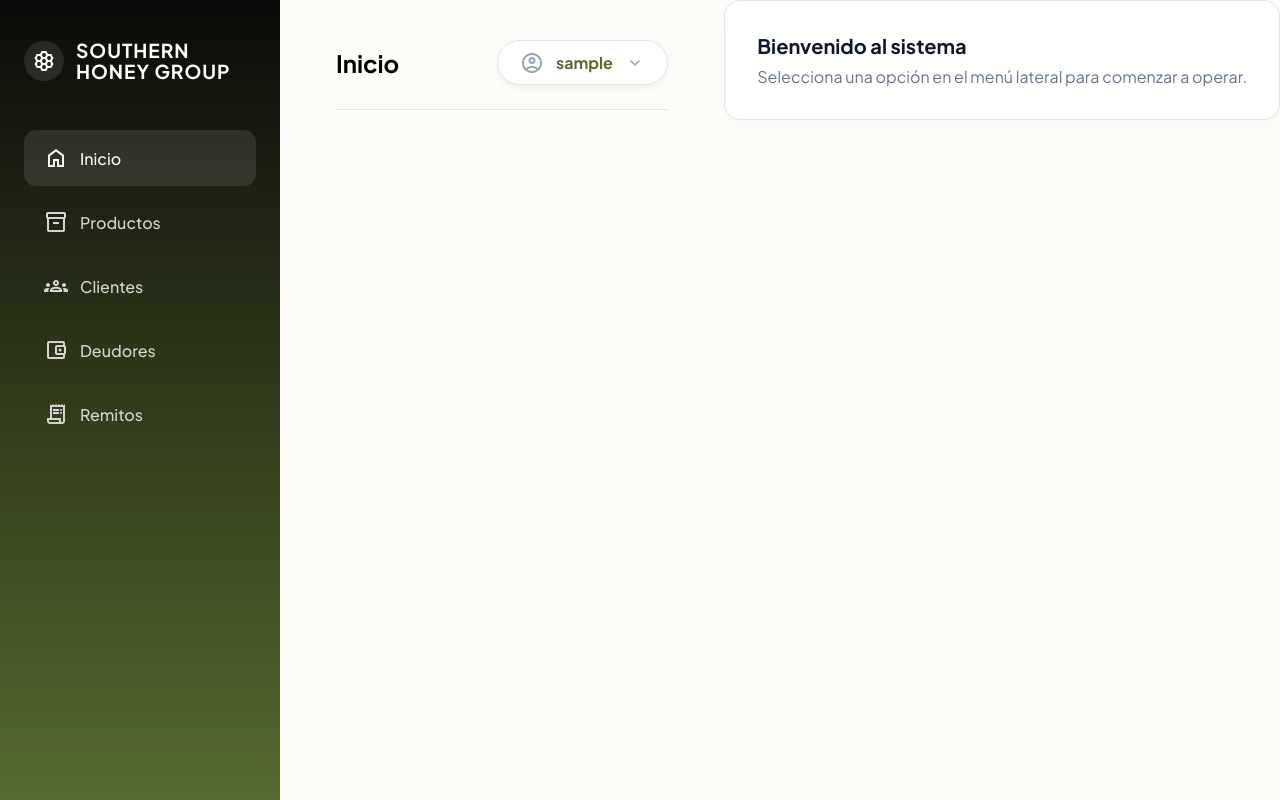
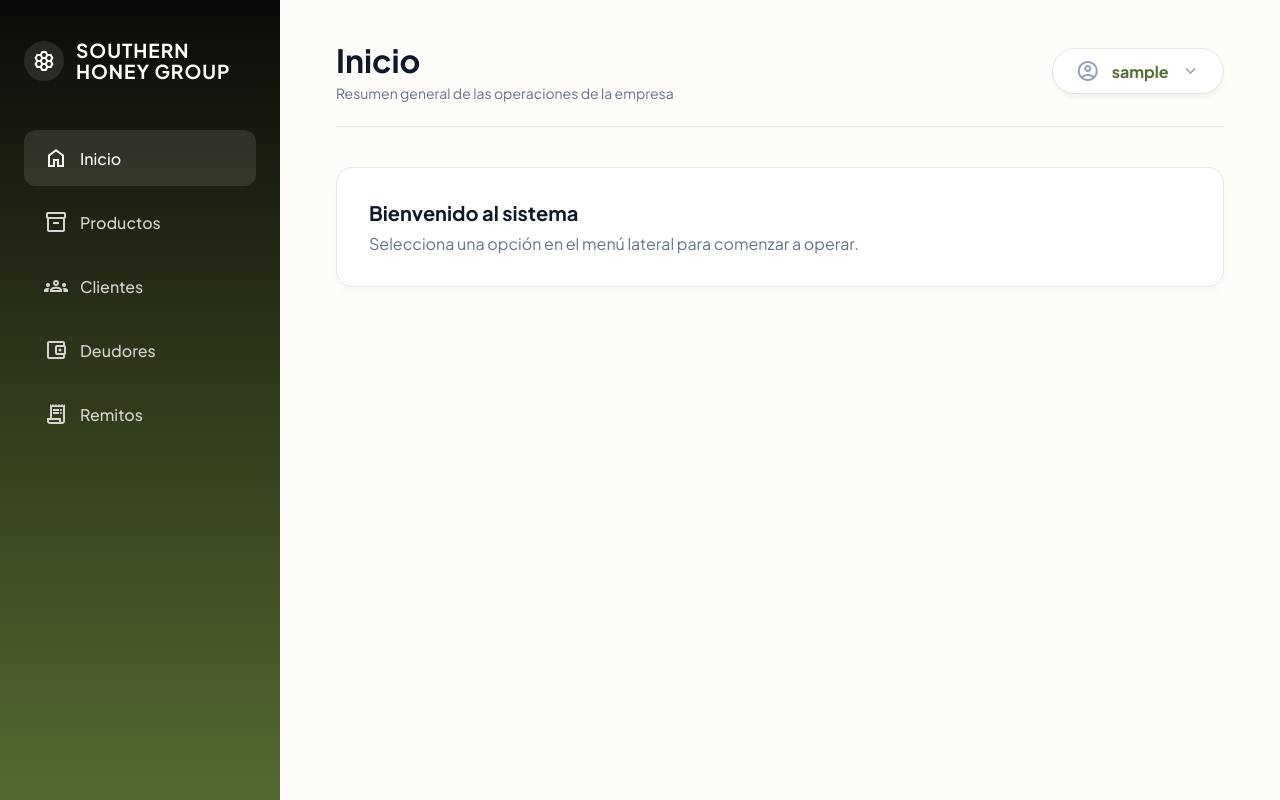
Before and after one commit to bautistaribotta/southern_honey_group, a Django app: page /inicio/ in a window 1280 px wide. Run offline with Django 5.2, Linux system fonts and the light colour scheme; the visitor is signed in with stand-in values (Sample User, id 1).

Commit message:
Comento el codigo de la funcion de inicio de sesion, corrijo bug de la vista de inicio

```diff
--- a/main/templates/inicio.html
+++ b/main/templates/inicio.html
@@ -10,13 +10,15 @@
     <link rel="icon" type="image/svg+xml" href="../static/hive.svg">
 
     <!-- Tipografia -->
-    <link href="https://fonts.googleapis.com/css2?family=Plus+Jakarta+Sans:wght@400;500;600;700&amp;display=swap" rel="stylesheet"/>
-    <link href="https://fonts.googleapis.com/css2?family=Material+Symbols+Outlined:wght,FILL@100..700,0..1&amp;display=swap" rel="stylesheet"/>
+    <link href="https://fonts.googleapis.com/css2?family=Plus+Jakarta+Sans:wght@400;500;600;700&display=swap" rel="stylesheet"/>
+    <link href="https://fonts.googleapis.com/css2?family=Material+Symbols+Outlined:wght,FILL@100..700,0..1&display=swap" rel="stylesheet"/>
 
     <!-- Link de referencia a HTMX -->
     <script src="https://cdn.jsdelivr.net/npm/htmx.org@2.0.8/dist/htmx.min.js"> </script>
   </head>
 
+  <body>
+    <!-- 1. Barra Lateral -->
     <nav id="barra-lateral">
       <div id="encabezado-sidebar">
         <span class="material-symbols-outlined" id="icono-panal-sidebar">hive</span>
@@ -57,9 +59,15 @@
       </ul>
     </nav>
 
+    <!-- 2. Contenido Principal -->
     <main id="contenido-principal">
+
+      <!-- Cabecera -->
       <header id="cabecera-principal">
+        <div id="titulos-cabecera">
           <h2> Inicio </h2>
+          <p> Resumen general de las operaciones de la empresa </p>
+        </div>
 
         <details id="perfil-usuario-container">
           <summary id="perfil-usuario">
@@ -76,14 +84,15 @@
           </div>
         </details>
       </header>
-    </main>
 
-  <body>
+      <!-- Área de Trabajo -->
       <section id="area-trabajo">
         <div class="tarjeta-info">
           <h3>Bienvenido al sistema</h3>
           <p>Selecciona una opción en el menú lateral para comenzar a operar.</p>
         </div>
       </section>
+
+    </main>
   </body>
 </html>
--- a/main/views.py
+++ b/main/views.py
@@ -8,14 +8,17 @@ def login(request):
         usuario_ingresado = request.POST.get("user")
         password_ingresada = request.POST.get("password")
 
+        # Autenticacion
         usuario_valido = authenticate(request, username=usuario_ingresado, password=password_ingresada)
 
+        # Si es válido los redirijo, si no, envío el error al HTML
         if usuario_valido is not None:
             auth_login(request, usuario_valido)
             return redirect("inicio")
         else:
             return render(request, "login.html", {"error": "Usuario o contraseña incorrectos"})
 
+    # Si no se realizo un POST, simplemente cargo la pagina
     return render(request, "login.html")
 
 
```
Also changed, not shown: main/templates/login.html (+4 -4 lines). Lines whose indentation alone changed are shown as unchanged.
